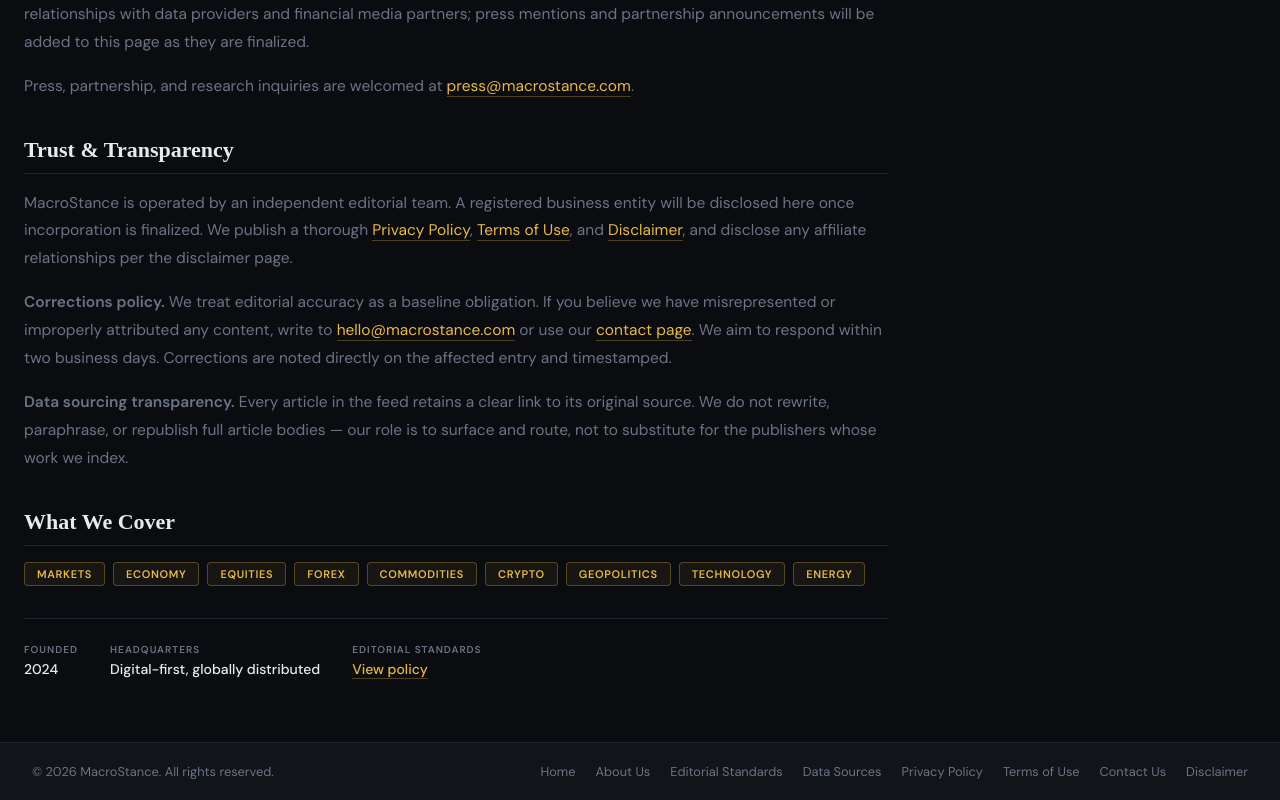
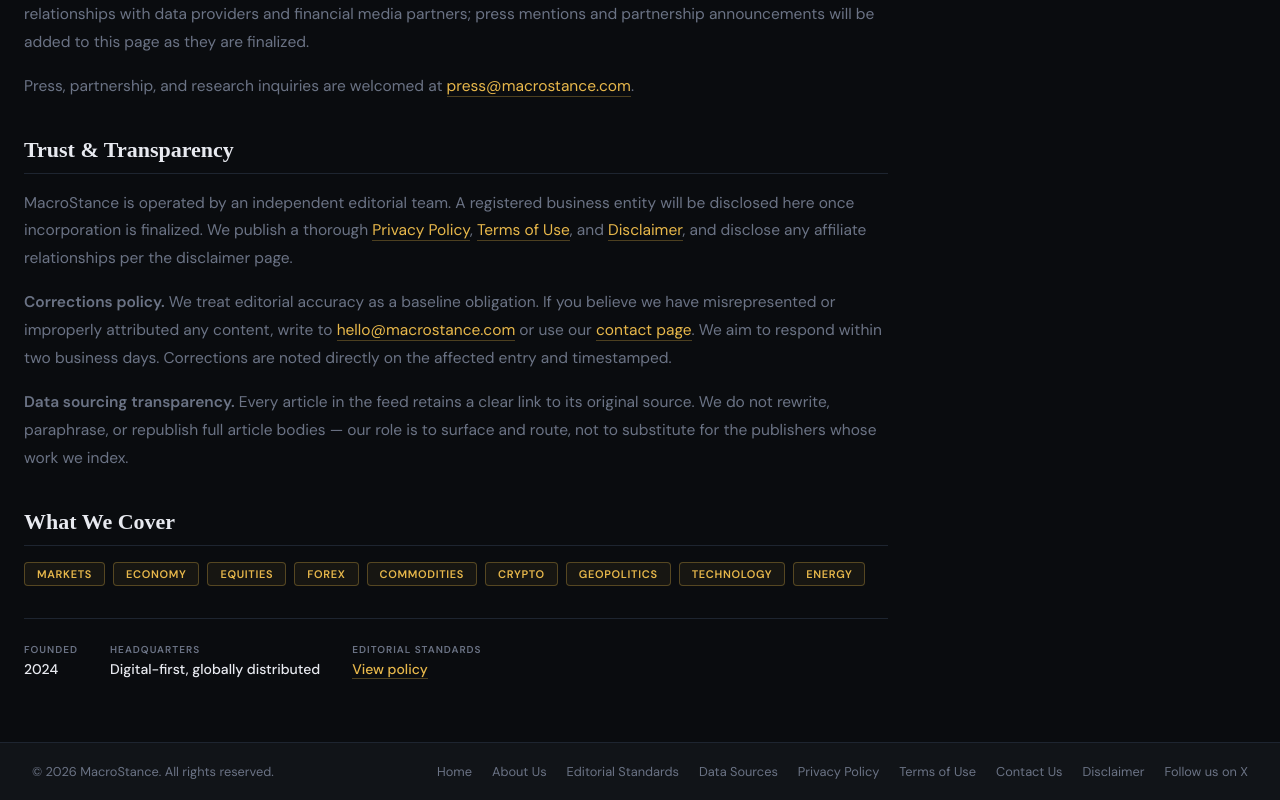
Before and after one commit to sebaural/finpulse, a Next.js app: page /about in a window 1280 px wide. Shown: the part 1562-2362 px from the top of the page. Built offline with nearby package versions, Linux system fonts and the light colour scheme; a web font is replaced by a local one.

Commit message:
X.com SEO Integration for MacroStance

```diff
--- a/src/app/layout.tsx
+++ b/src/app/layout.tsx
@@ -74,6 +74,7 @@ export const metadata: Metadata = {
   twitter: {
     card: 'summary_large_image',
     site: '@macrostance',
+    creator: '@macrostance',
     title: 'MacroStance — Real-Time Global Financial News',
     description:
       'High-signal financial headlines, market data, and geopolitical intelligence — built for traders, analysts, and serious market observers.',
--- a/src/components/Footer.tsx
+++ b/src/components/Footer.tsx
@@ -32,6 +32,15 @@ export default function Footer() {
             {label}
           </Link>
         ))}
+        <a
+          href="https://x.com/macrostance"
+          target="_blank"
+          rel="noopener noreferrer"
+          className="footer-nav-link"
+          aria-label="Follow MacroStance on X"
+        >
+          Follow us on X
+        </a>
       </nav>
     </footer>
   );
--- a/src/lib/seo.ts
+++ b/src/lib/seo.ts
@@ -59,6 +59,7 @@ export function buildMetadata({
     twitter: {
       card: 'summary_large_image',
       site: '@macrostance',
+      creator: '@macrostance',
       title: twitterTitle ?? ogTitle ?? title,
       description: twitterDescription ?? ogDescription ?? description,
       images: [image],
```
